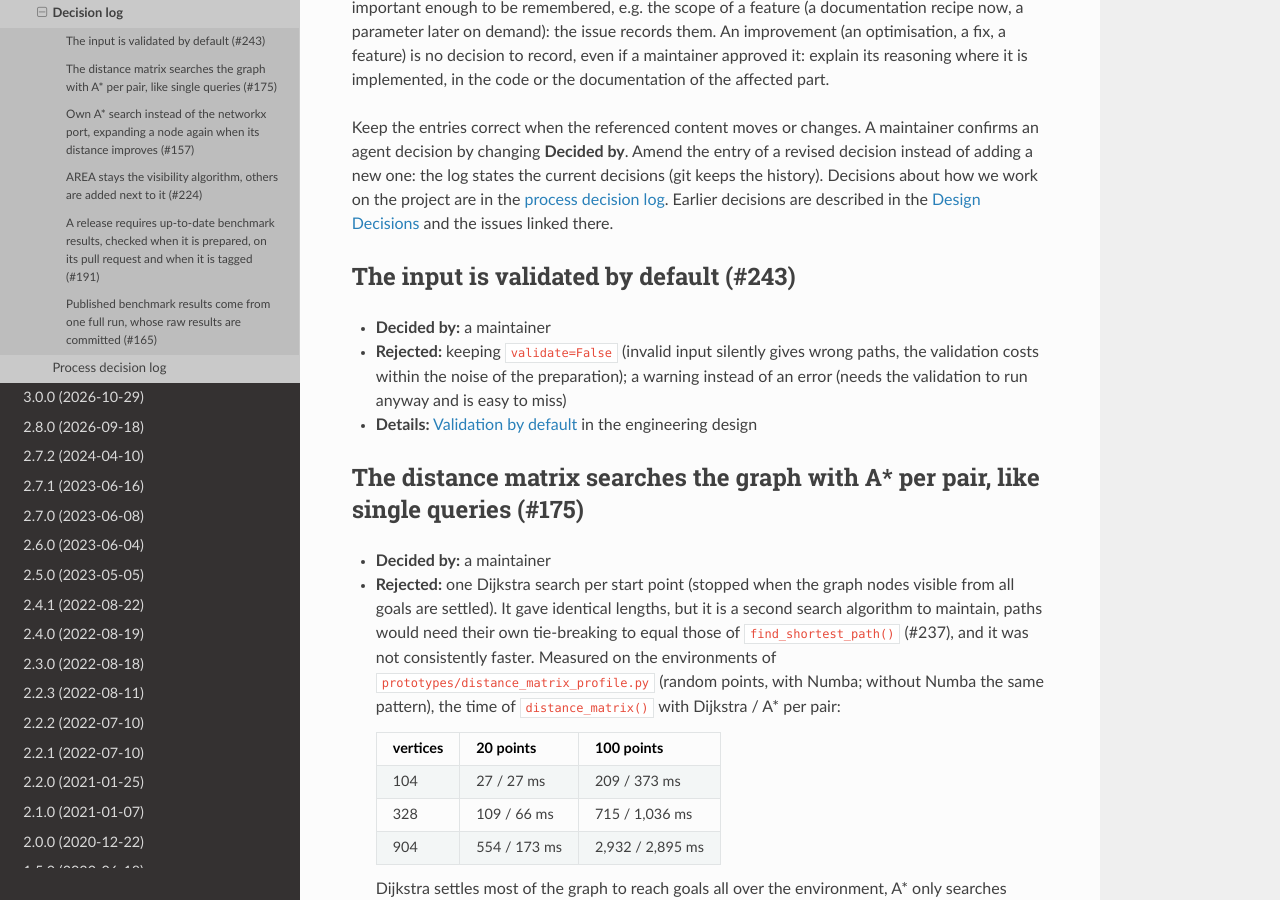
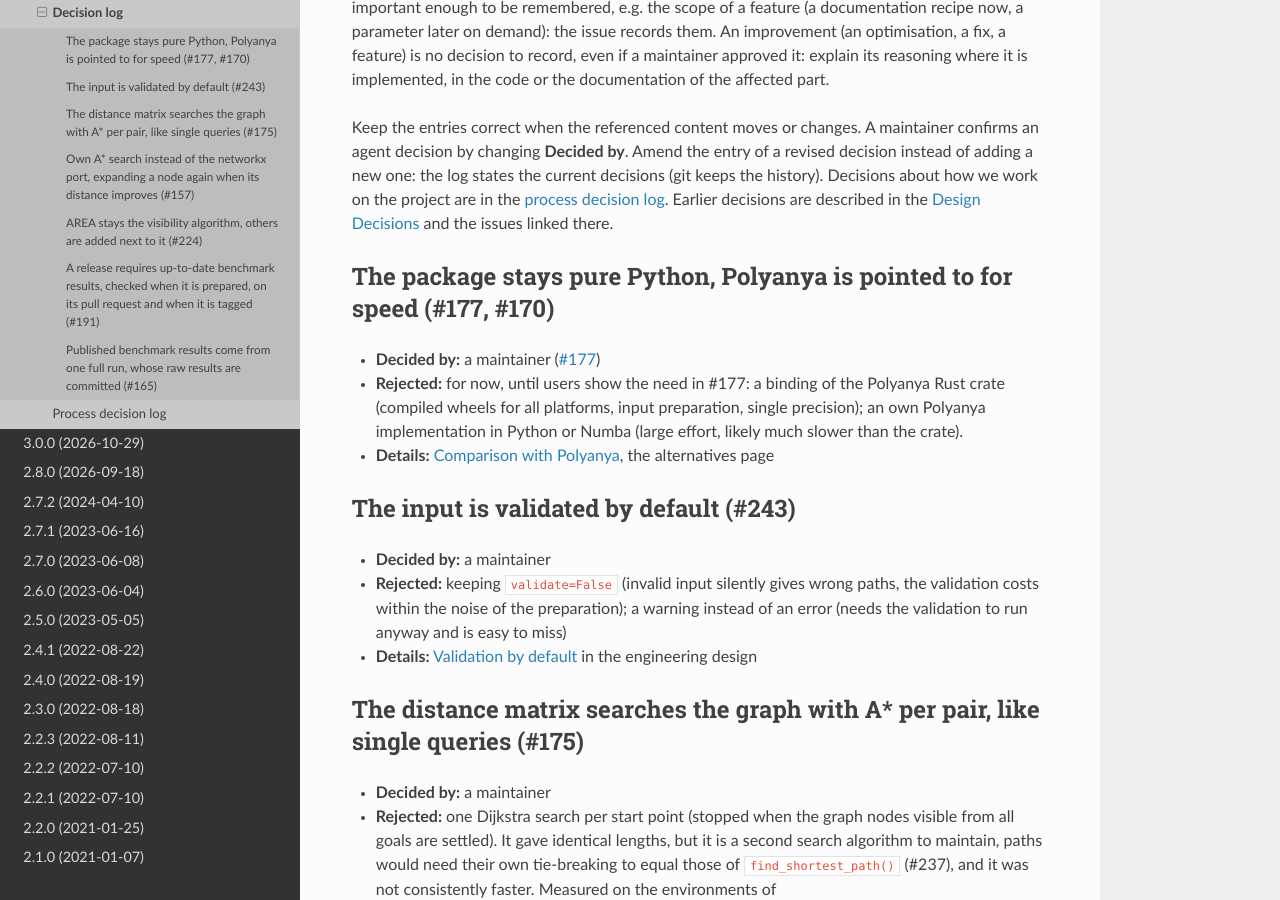
Before and after one commit to jannikmi/extremitypathfinder, a Sphinx documentation site: the page built from docs/contributing/decisions.md, in a window 1280 px wide and 900 px high, scrolled down 442 px. Built offline with Sphinx 7.4.7 and the Read the Docs theme 3.1.0, drawn with Linux system fonts in a browser that asks for light colours.

Commit message:
Record the decision to stay pure Python, point users to #177
Co-Authored-By: Claude Opus 5.5 <noreply@anthropic.com>
Claude-Session: https://claude.ai/code/session_01XJqV77L8QVAfCqxBGu7FJx

```diff
--- a/docs/9_alternatives.rst
+++ b/docs/9_alternatives.rst
@@ -91,7 +91,8 @@ Other packages
     .. polyanya-derived: the comparison with Polyanya. Update this text when the comparison is run again
        (``benchmarks/polyanya/compare.py``).
 
-    - using Polyanya from Python requires writing bindings
+    - using Polyanya from Python requires writing bindings. If you need it in Python, tell us your use case in
+      `issue #177 <https://github.com/jannikmi/extremitypathfinder/issues/177>`__
     - Polyanya needs a triangulation of the free space, this package takes the polygons directly
       (also touching and overlapping ones)
     - Polyanya needs no visibility graph, only the navigation mesh: its preprocessing is orders of magnitude faster
--- a/docs/contributing/decisions.md
+++ b/docs/contributing/decisions.md
@@ -24,6 +24,14 @@ Amend the entry of a revised decision instead of adding a new one:
 the log states the current decisions (git keeps the history).
 Decisions about how we work on the project are in the [process decision log](decisions-process.md).
 Earlier decisions are described in the {ref}`Design Decisions <design_decisions>` and the issues linked there.
+
+## The package stays pure Python, Polyanya is pointed to for speed (#177, #170)
+
+- **Decided by:** a maintainer ([#177](https://github.com/jannikmi/extremitypathfinder/issues/177))
+- **Rejected:** for now, until users show the need in #177: a binding of the Polyanya Rust crate (compiled wheels for
+  all platforms, input preparation, single precision); an own Polyanya implementation in Python or Numba
+  (large effort, likely much slower than the crate).
+- **Details:** {ref}`polyanya-comparison`, the alternatives page
 
 ## The input is validated by default (#243)
 
```
